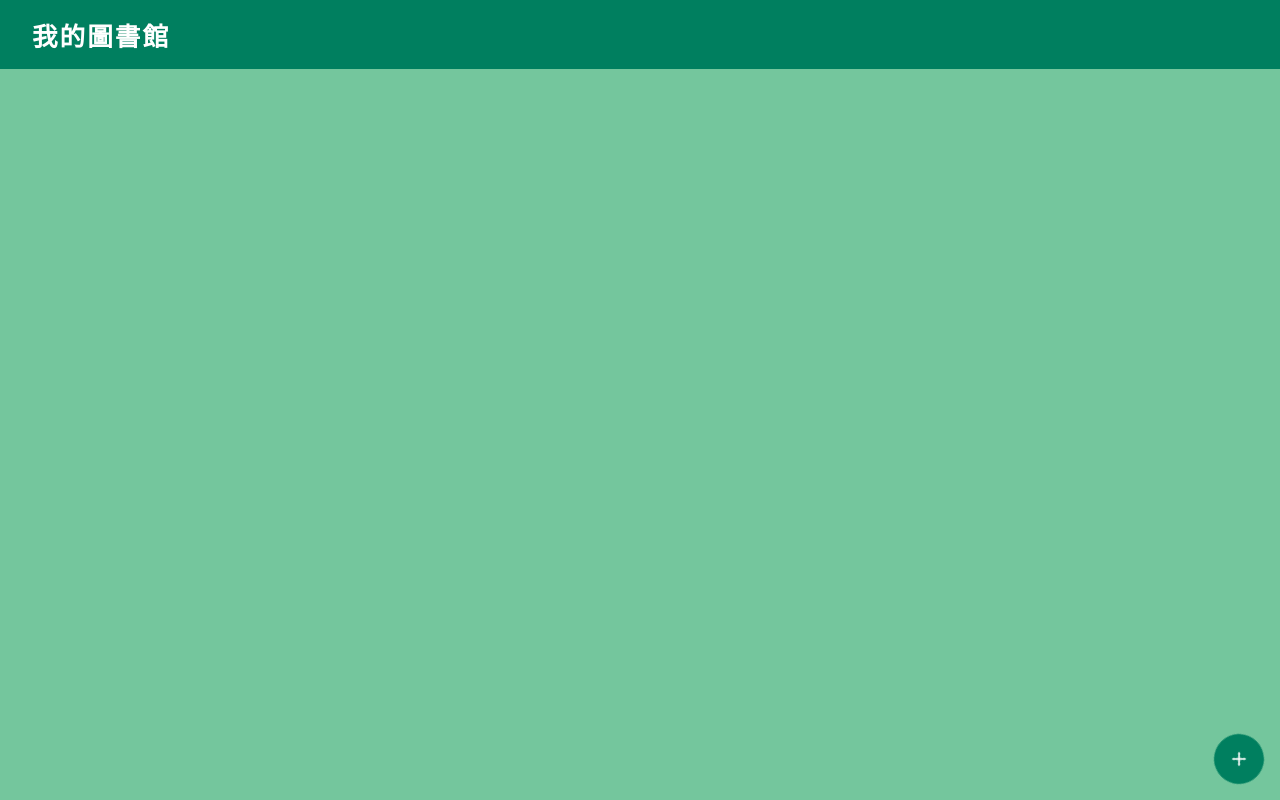
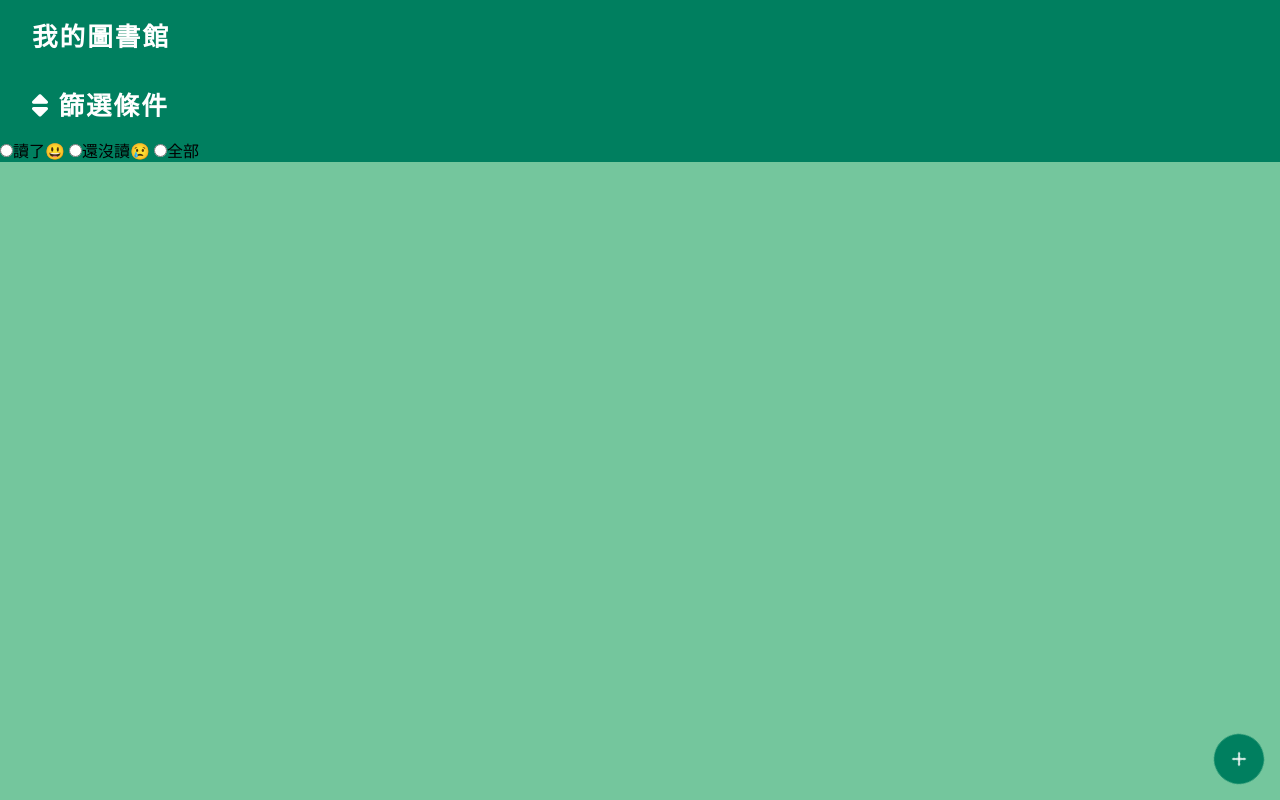
Before and after one commit to LunZaiZai0223/MyLibrary, a plain HTML site: page index.html in a window 1280 px wide. Drawn offline with Linux system fonts and the light colour scheme.

Commit message:
新增刪選按鈕

```diff
--- a/index.html
+++ b/index.html
@@ -10,6 +10,14 @@
 		<div id="overlay"></div>
 		<header>
 			<h2>我的圖書館</h2>
+			<div class="filter-haveRead-form">
+				<h2><i class="fas fa-sort"></i> 篩選條件</h2>
+				<div class="filter-radio-container">
+					<input type="radio" id="filter-haveRead-true" name="filter-haveRead" value="讀了😃"><label for="filter-haveRead-true">讀了😃</label>
+					<input type="radio" id="filter-haveRead-false" name="filter-haveRead" value="還沒讀😢"><label for="filter-haveRead-false">還沒讀😢</label>
+					<input type="radio" id="filter-haveRead-all" name="filter-haveRead" value="all"><label for="filter-haveRead-all">全部</label>
+				</div>
+			</div>
 		</header>
 		<div class="books-container">
 			<!-- <div class="card" data-index="${indexNum}">
```
Lines whose indentation alone changed are shown as unchanged.
